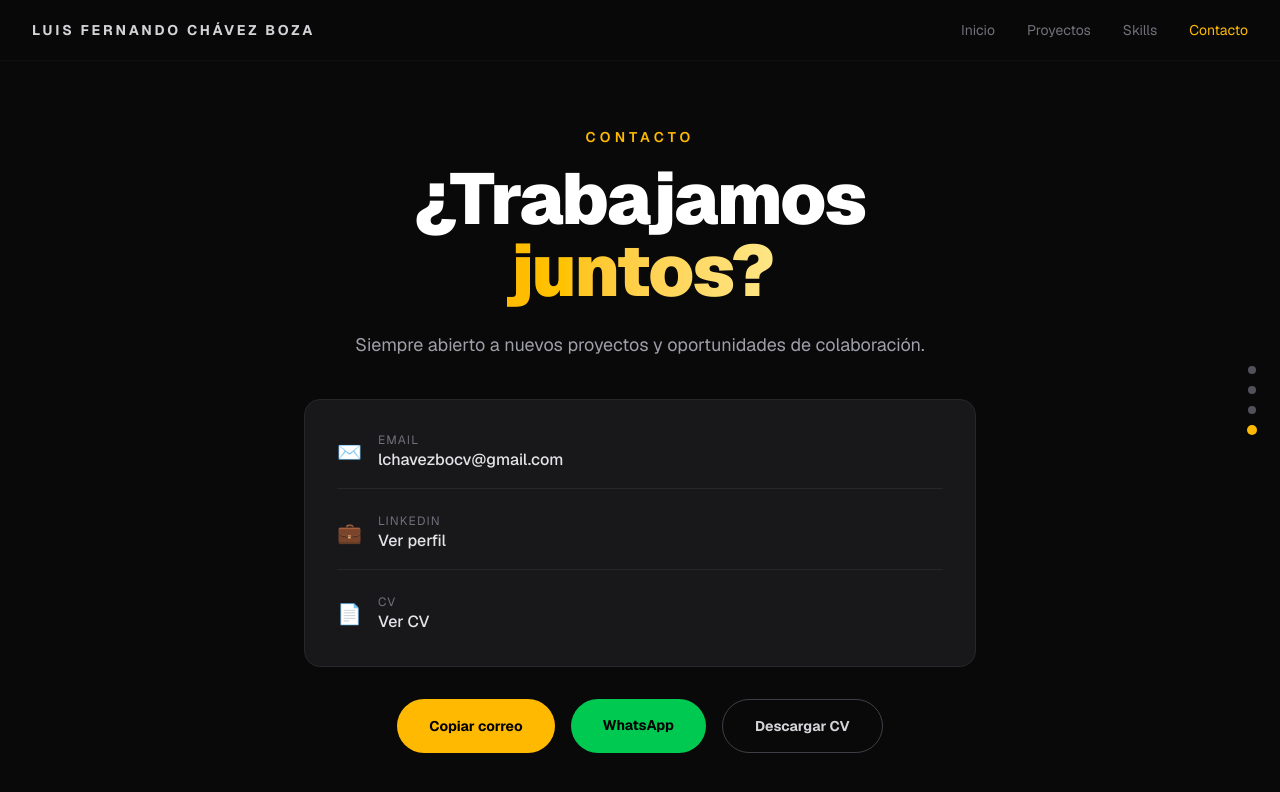
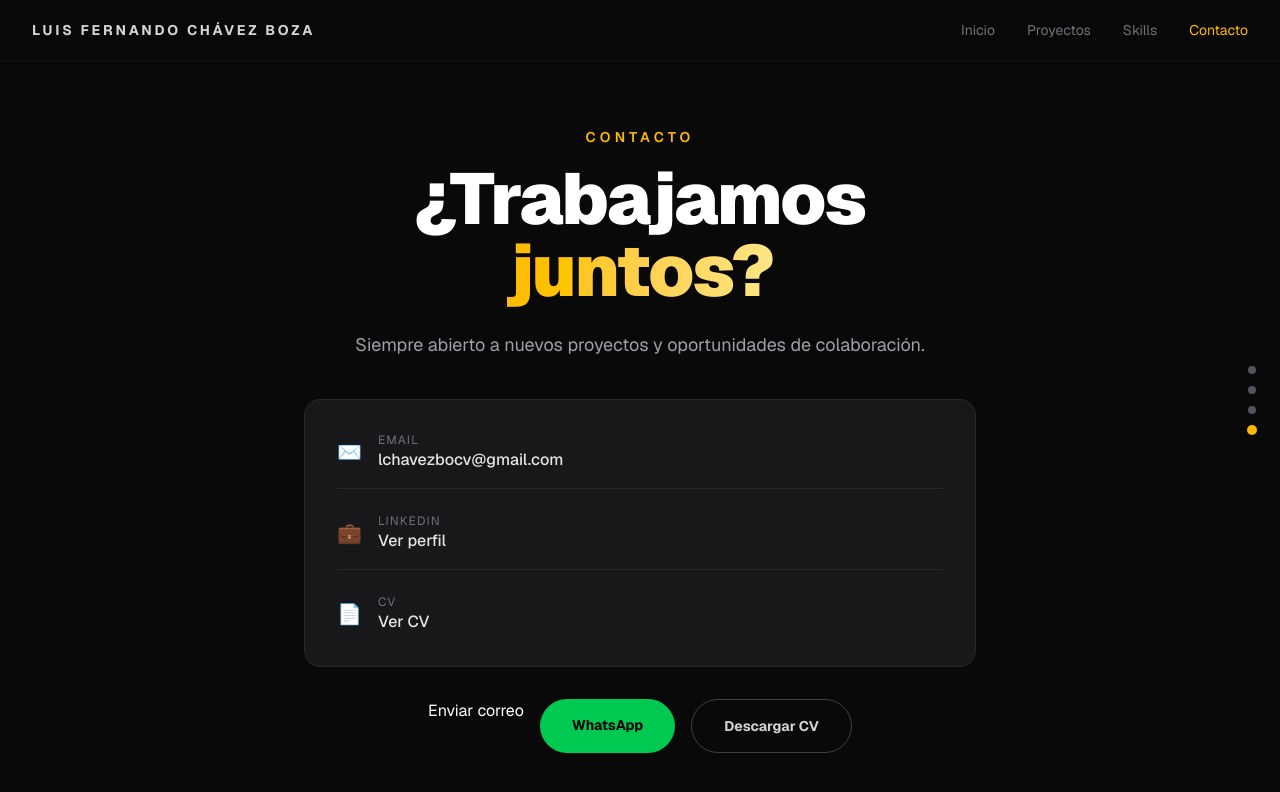
Before and after one commit to BuggyBoza/P-gina-Web-Portafolio-de-Proyectos, a Next.js app: page / in a window 1280 px wide. Both pictures are taken after a click on the button "Contacto". Shown: the top 792 px of the page. Built offline with nearby package versions, Linux system fonts and the light colour scheme.

Commit message:
Actualicé mi página3

```diff
--- a/app/page.tsx
+++ b/app/page.tsx
@@ -380,15 +380,11 @@ export default function Home() {
       <div className="flex flex-col sm:flex-row gap-4 justify-center">
 
         {/* EMAIL */}
-<button
-  onClick={() => {
-    navigator.clipboard.writeText("lchavezbocv@gmail.com");
-    alert("Correo copiado 📋");
-  }}
-  className="px-8 py-4 bg-amber-400 text-black rounded-full font-bold text-sm hover:bg-amber-300 transition-colors hover:shadow-lg hover:shadow-amber-400/20"
+        <a
+  href="mailto:lchavezbocv@gmail.com?subject=Contacto%20desde%20portafolio&body=Hola%20Luis,%20quiero%20trabajar%20contigo"
 >
-  Copiar correo
-</button>
+  Enviar correo
+</a>
         {/* WHATSAPP 🔥 */}
         <a
           href="https://wa.me/51920994640"
```
